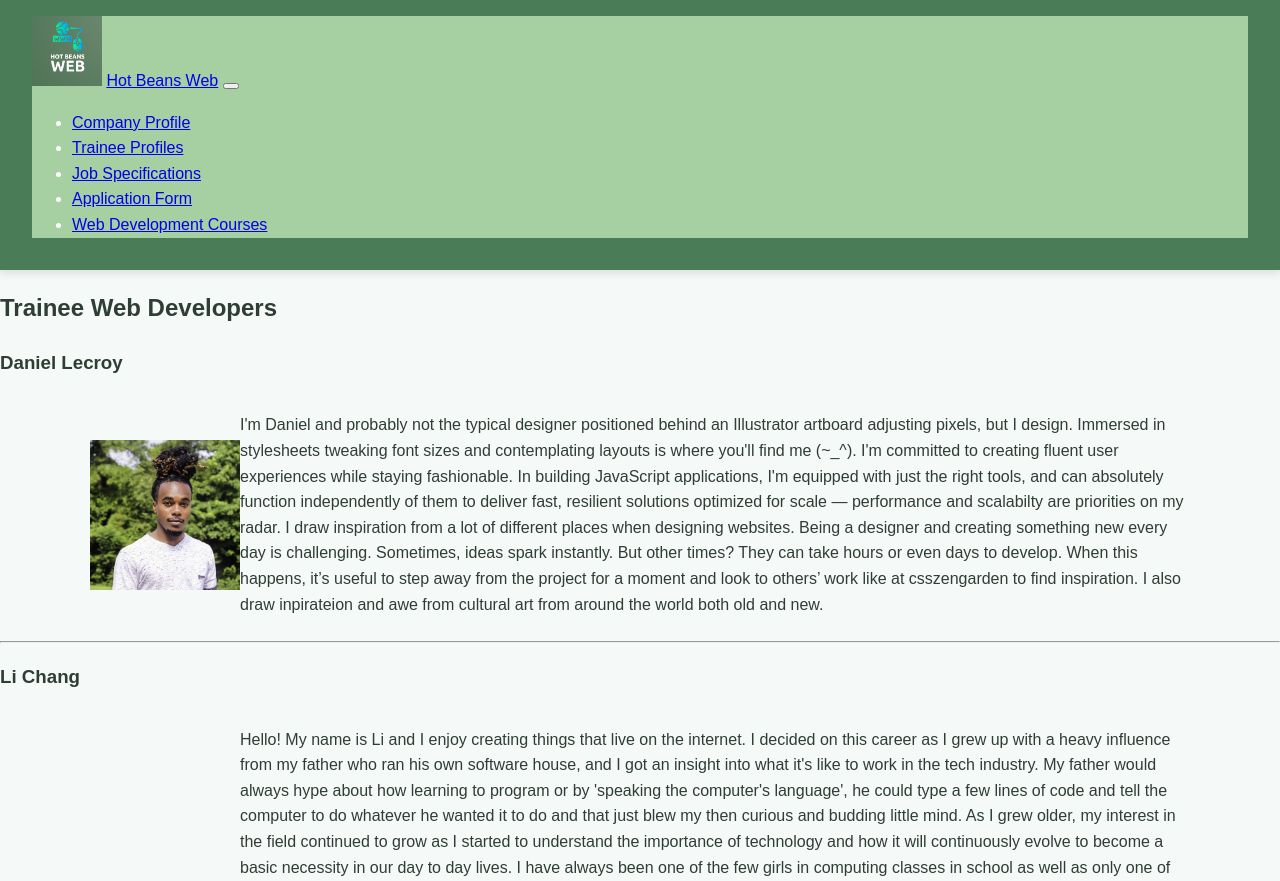
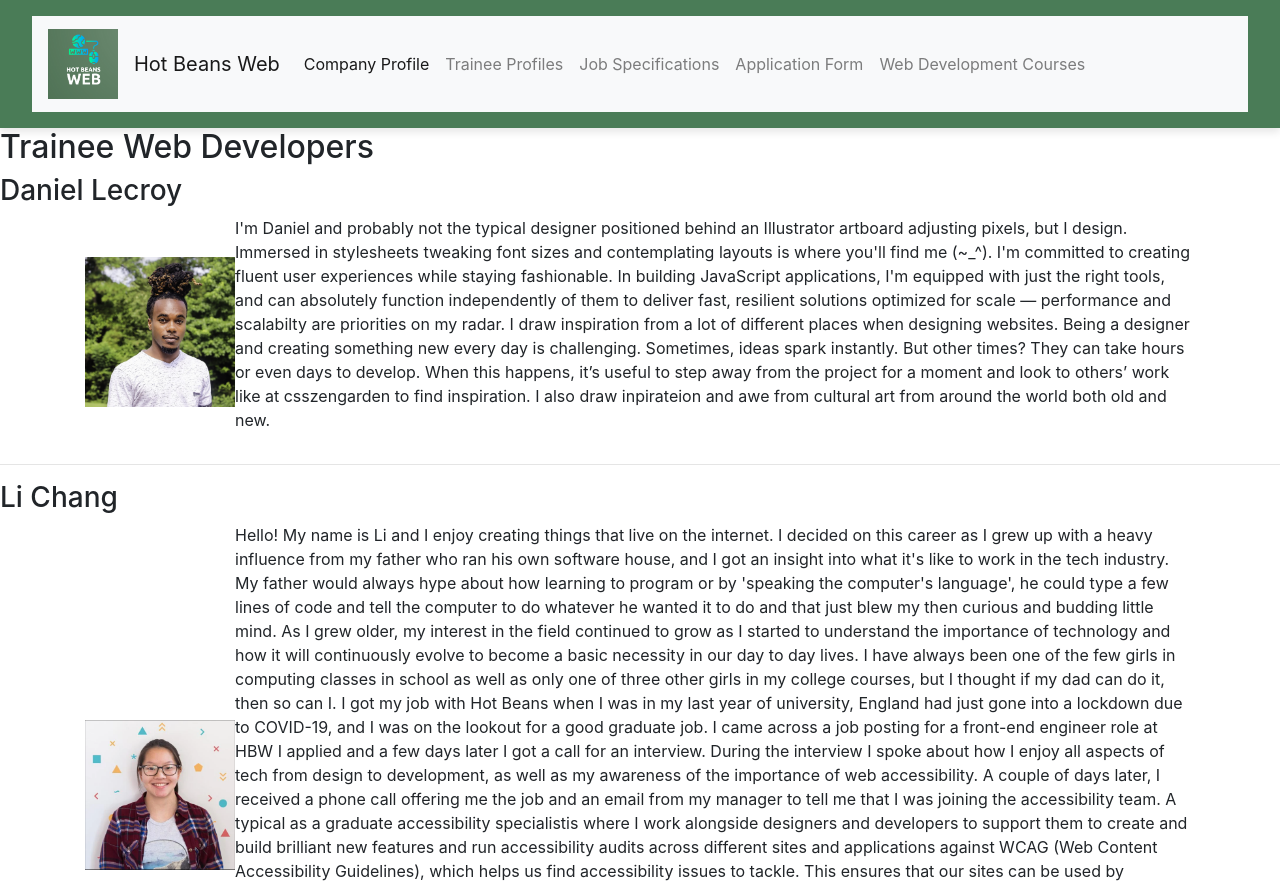
Before and after one commit to mycollegework/unit15ass, a plain HTML site: page traineeprofile.html in a window 1280 px wide. Shown: the top 881 px of the page. Drawn offline with nearby package versions, Linux system fonts and the light colour scheme.

Commit message:
Update traineeprofile.html

```diff
--- a/traineeprofile.html
+++ b/traineeprofile.html
@@ -5,11 +5,14 @@
     <meta name="viewport" content="width=device-width, initial-scale=1.0">
     <title>Join Hot Beans Web</title>
     <link rel="stylesheet" href="styles.css">
+    <link rel="stylesheet" href="https://stackpath.bootstrapcdn.com/bootstrap/4.5.2/css/bootstrap.min.css">
 </head>
 <body>
     <header>
         <nav class="navbar navbar-expand-lg navbar-light bg-light">
-            <a class="navbar-brand" href="index.html"><img src="images/logo.png" alt="Logo" width="70" height="70"></a>
+            <a class="navbar-brand" href="index.html">
+                <img src="images/logo.png" alt="Hot Beans Web Logo" width="70" height="70">
+            </a>
             <a class="navbar-brand" href="index.html">Hot Beans Web</a>
             <button class="navbar-toggler" type="button" data-toggle="collapse" data-target="#navbarNav" aria-controls="navbarNav" aria-expanded="false" aria-label="Toggle navigation">
                 <span class="navbar-toggler-icon"></span>
```
